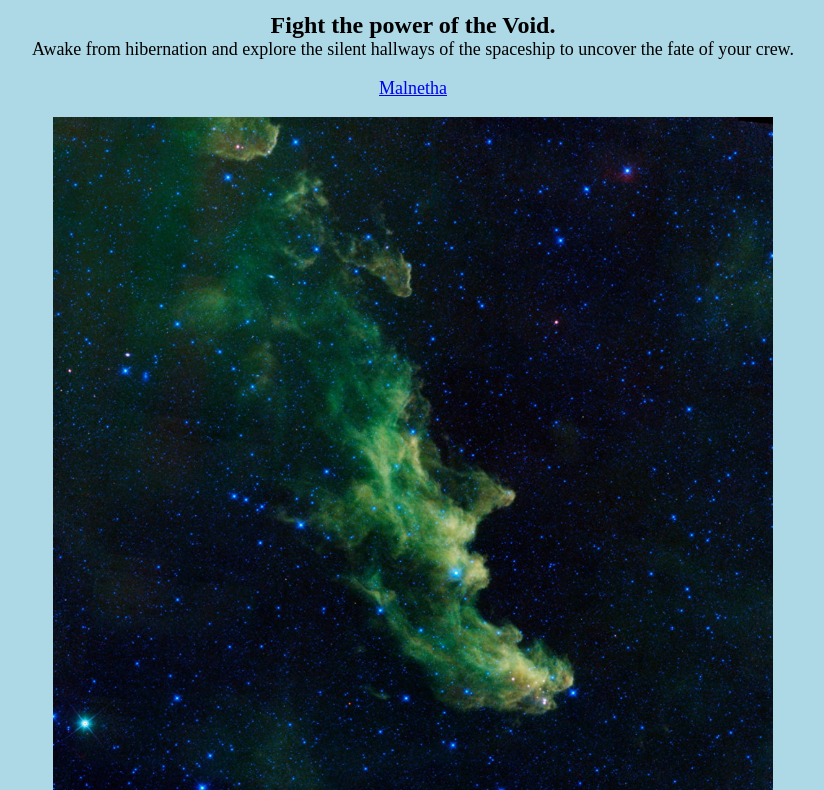
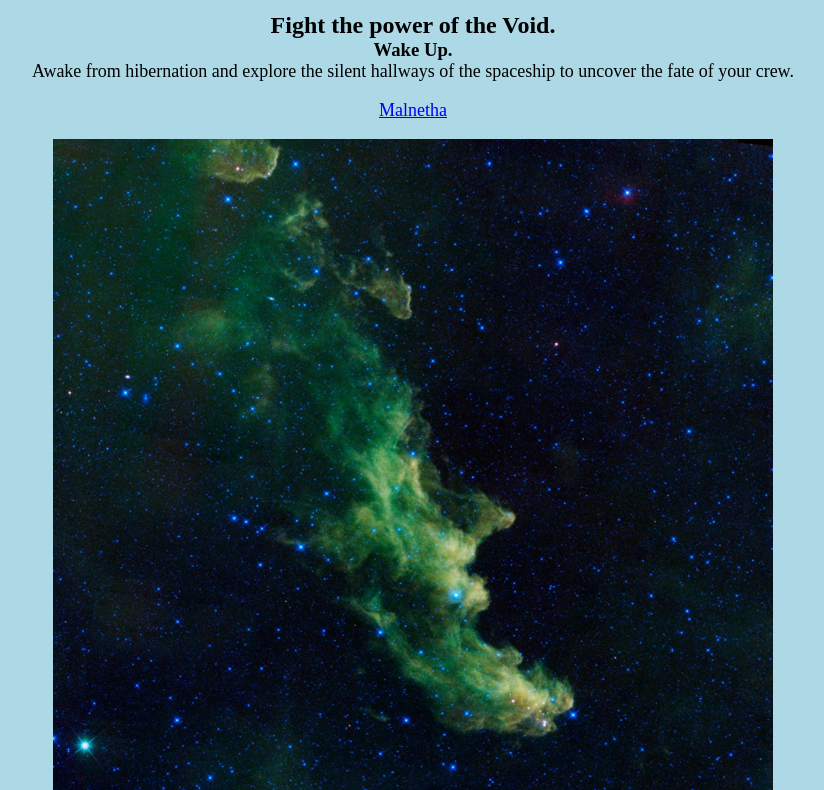
Before and after one commit to CalumLott/CalumLott.github.io, a plain HTML site: page index.html in a window 1280 px wide. Shown: the part 89-879 px from the top of the page, without its empty margins (227-1051 px from the left). Drawn offline with Linux system fonts and the light colour scheme.

Commit message:
test update

```diff
--- a/index.html
+++ b/index.html
@@ -10,6 +10,7 @@
         <h1>Malnetha</h1>
 
         <h2 class="Content">Fight the power of the Void.</h2>
+        <h3 class='Content'>Wake Up.</h3>
         <p class="Content">Awake from hibernation and explore the silent hallways of the spaceship to uncover the fate of your crew.</p><br>
 
         <a href="WebGL/Malnetha.html"><p class="Content">Malnetha</p></a><br>
```
